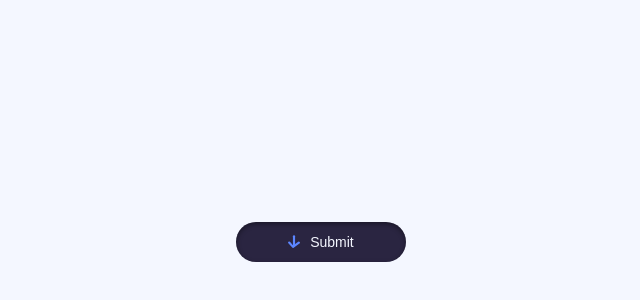
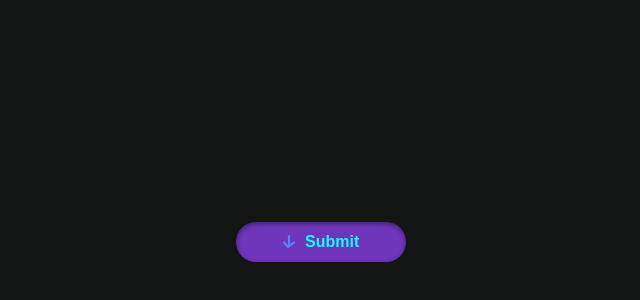
Before and after one commit to Mysia14/Confetti-Button-Effect, a plain HTML site: page index.html in a window 1280 px wide. Shown: the part 158-458 px from the top of the page, without its empty margins (319-959 px from the left). Drawn offline with Linux system fonts and the light colour scheme.

Commit message:
edited font-family and size

```diff
--- a/style.css
+++ b/style.css
@@ -1,10 +1,10 @@
 :root{
-    --bgColor:#f4f7ff;
-    --btnTxtColor:#f4f7ff;
-    --btnBgPreColor:#2a2541;
+    --bgColor:#131414;
+    --btnTxtColor:#15fdfd;
+    --btnBgPreColor:#6f35bb;
     --btnSubmitColor:#5c86ff;
     --successColor:#5cffa1;
-    --loadindColor:#5c86ff;
+    --loadindColor:#e1ff5c;
 }
 
 @keyframes loading{
@@ -40,9 +40,9 @@ canvas{
         border: none;
         color: var(--btnTxtColor);
         cursor: pointer;
-        font-family: "Quicksand", sans-serif;
-        font-size: 14px;
-        font-weight: 500;
+        font-family: "Monserrat", sans-serif;
+        font-size: 16px;
+        font-weight: 550;
         height: 40px;
         left: 50%;
         outline: none;
```
